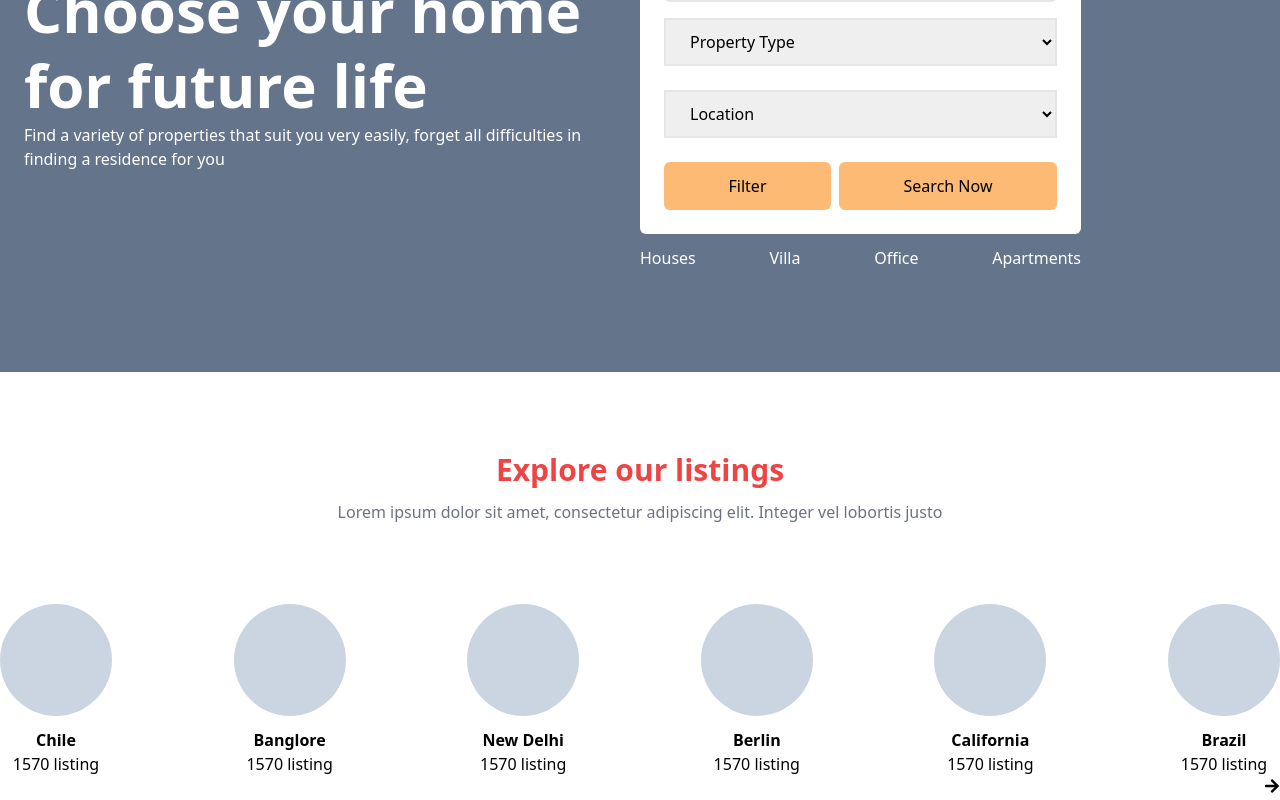
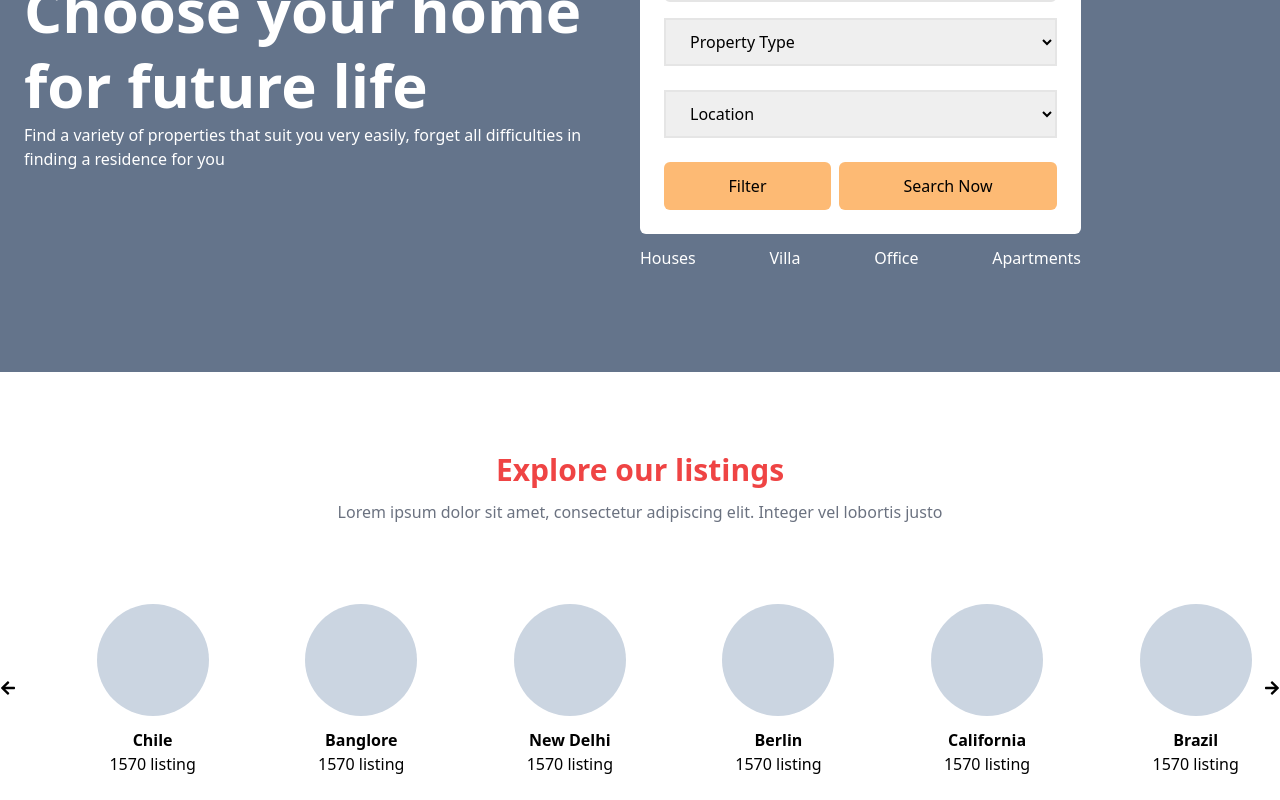
Before and after one commit to szmbzra/react_new, a React (Vite) app: page /Home in a window 1280 px wide. Shown: the part 308-1108 px from the top of the page. After the commit the page ends 1084 px from the top, so only its background shows below. Built offline with nearby package versions, Linux system fonts and the light colour scheme.

Commit message:
slide updated

```diff
--- a/src/Layout/Home.jsx
+++ b/src/Layout/Home.jsx
@@ -1,11 +1,13 @@
-import React, { useState } from 'react';
-import { rentBuy, slider } from '../components/data';
-import Title from '../components/Title';
+import React, { useState, useRef } from "react";
+import { rentBuy, slider } from "../components/data";
+import Title from "../components/Title";
 import { FaArrowRight, FaArrowLeft } from "react-icons/fa";
 
 const Home = () => {
   const [background, setBackground] = useState(true);
-  console.log(background);
+
+  const wrapperRef = useRef(null);
+  const scrollAmount = 500;
 
   const ToggleRent = () => {
     setBackground(true);
@@ -14,6 +16,19 @@ const Home = () => {
   const ToggleBuy = () => {
     setBackground(false);
   };
+
+  const Next = () => {
+    if (wrapperRef.current) {
+      wrapperRef.current.scrollLeft += scrollAmount;
+    }
+  };
+
+  const Prev = () => {
+    if (wrapperRef.current) {
+      wrapperRef.current.scrollLeft -= scrollAmount;
+    }
+  };
+
   return (
     <div>
       {/* slider banner */}
@@ -27,7 +42,8 @@ const Home = () => {
                   for future life
                 </h1>
                 <p className="pe-10">
-                  Find a variety of properties that suit you very easily, forget all difficulties in finding a residence for you
+                  Find a variety of properties that suit you very easily, forget
+                  all difficulties in finding a residence for you
                 </p>
               </div>
             </div>
@@ -35,7 +51,9 @@ const Home = () => {
               <div className="flex">
                 <button
                   className={`w-28 h-12 rounded-tl-lg font-bold ${
-                    background ? 'bg-defaultColor text-white' : 'bg-orange-100 text-black'
+                    background
+                      ? "bg-defaultColor text-white"
+                      : "bg-orange-100 text-black"
                   }`}
                   onClick={ToggleRent}
                 >
@@ -43,7 +61,9 @@ const Home = () => {
                 </button>
                 <button
                   className={`w-28 h-12 rounded-tr-lg font-bold ${
-                    background ? 'bg-orange-100 text-black' : 'bg-defaultColor text-white'
+                    background
+                      ? "bg-orange-100 text-black"
+                      : "bg-defaultColor text-white"
                   }`}
                   onClick={ToggleBuy}
                 >
@@ -51,7 +71,7 @@ const Home = () => {
                 </button>
               </div>
               <div className="bg-white w-[441px] h-auto p-6 rounded-tr-md rounded-bl-md rounded-br-md">
-     { background ? (
+                {background ? (
                   <>
                     <div className="h-12 w-full">
                       <input
@@ -71,12 +91,18 @@ const Home = () => {
                       </select>
                     </div>
                   </>
-     ): (<div className="text-center text-xl text-gray-700">
+                ) : (
+                  <div className="text-center text-xl text-gray-700">
                     Coming Soon
-   </div>)}
+                  </div>
+                )}
                 <div className="flex justify-between gap-2 mt-6">
-                  <button className="bg-orange-300 grow h-12 rounded-md hover:bg-defaultColor ">Filter</button>
-                  <button className="bg-orange-300 grow h-12 rounded-md hover:bg-defaultColor">Search Now</button>
+                  <button className="bg-orange-300 grow h-12 rounded-md hover:bg-defaultColor ">
+                    Filter
+                  </button>
+                  <button className="bg-orange-300 grow h-12 rounded-md hover:bg-defaultColor">
+                    Search Now
+                  </button>
                 </div>
               </div>
               <ul className="flex justify-between mt-3 w-[441px] text-white">
@@ -99,11 +125,14 @@ const Home = () => {
       </div>
       {/* Slider */}
       <div className="container mx-auto">
- <div className="image_slider">
-<div className="image_wrapper  fle">
-<div className="flex justify-between text-center">
+        <div className="image_slider relative">
+          <div
+            ref={wrapperRef}
+            className="image_wrapper overflow-x-auto w-full whitespace-nowrap"
+          >
+            <div className="flex justify-evenly text-center w-[2600px]">
               {slider.map(({ id, name, listing }) => (
-            <div className="items" key={id}>
+                <div className="items inline-block" key={id}>
                   <div className="rounded-full h-28 w-28 bg-slate-300 mb-3"></div>
                   <h2 className="font-bold">{name}</h2>
                   <p>{listing} listing</p>
@@ -111,16 +140,21 @@ const Home = () => {
               ))}
             </div>
           </div>
-        <div className="flex  justify-between">
+          <div className="flex justify-between absolute w-full top-1/2 transform -translate-y-1/2">
             <div className="hover:cursor-pointer">
+              <button onClick={Prev}>
+                <FaArrowLeft />
+              </button>
             </div>
-<div className="hover:cursor-pointer ">
-<button><FaArrowRight /></button>
-
+            <div className="hover:cursor-pointer">
+              <button onClick={Next}>
+                <FaArrowRight />
+              </button>
             </div>
           </div>
         </div>
       </div>
+      {/* slider */}
     </div>
   );
 };
--- a/src/components/data.js
+++ b/src/components/data.js
@@ -1,22 +1,28 @@
 export const navbar = [
-    {id:1,  name:"Home", urlLink: "/Home"},
-    {id:2,  name:"Property", urlLink: "/Property"},
-    {id:3,  name:"Page", urlLink: "/Page"},
-    {id:4,  name:"Blog", urlLink: "/Blog"},
-    {id:5,  name:"Contact", urlLink: "/Contact"},
+  { id: 1, name: "Home", urlLink: "/Home" },
+  { id: 2, name: "Property", urlLink: "/Property" },
+  { id: 3, name: "Page", urlLink: "/Page" },
+  { id: 4, name: "Blog", urlLink: "/Blog" },
+  { id: 5, name: "Contact", urlLink: "/Contact" },
 ];
 export const rentBuy = [
-    { id:1, name: "Houses"},
-    { id:2, name: "Villa"},
-    { id:3, name: "Office"},
-    { id:4, name: "Apartments"}
+  { id: 1, name: "Houses" },
+  { id: 2, name: "Villa" },
+  { id: 3, name: "Office" },
+  { id: 4, name: "Apartments" },
 ];
 
 export const slider = [
-    { id:1, name: "Chile", listing: 1570},
-    { id:2, name: "Banglore", listing:1570},
-    { id:3, name: "New Delhi", listing:1570},
-    { id:4, name: "Berlin", listing:1570},
-    { id:5, name: "California", listing:1570},
-    { id:6, name: "Brazil", listing:1570}
+  { id: 1, name: "Chile", listing: 1570 },
+  { id: 2, name: "Banglore", listing: 1570 },
+  { id: 3, name: "New Delhi", listing: 1570 },
+  { id: 4, name: "Berlin", listing: 1570 },
+  { id: 5, name: "California", listing: 1570 },
+  { id: 6, name: "Brazil", listing: 1570 },
+  { id: 7, name: "Chile", listing: 1570 },
+  { id: 8, name: "Banglore", listing: 1570 },
+  { id: 9, name: "New Delhi", listing: 1570 },
+  { id: 10, name: "Berlin", listing: 1570 },
+  { id: 11, name: "California", listing: 1570 },
+  { id: 12, name: "Brazil", listing: 1570 },
 ];
```
Lines whose indentation alone changed are shown as unchanged.
